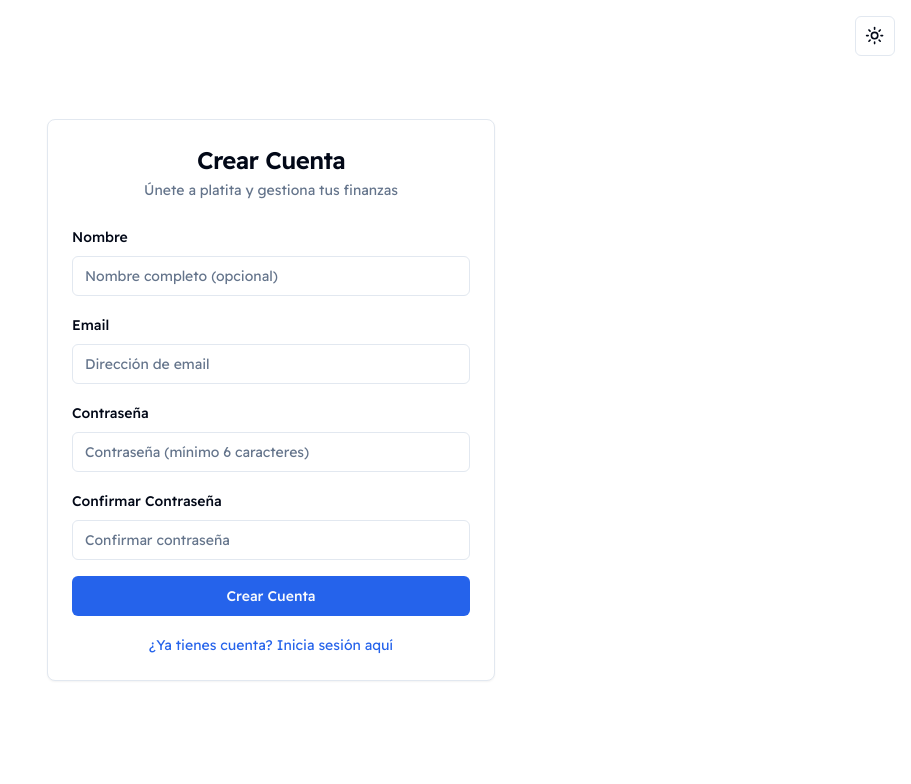
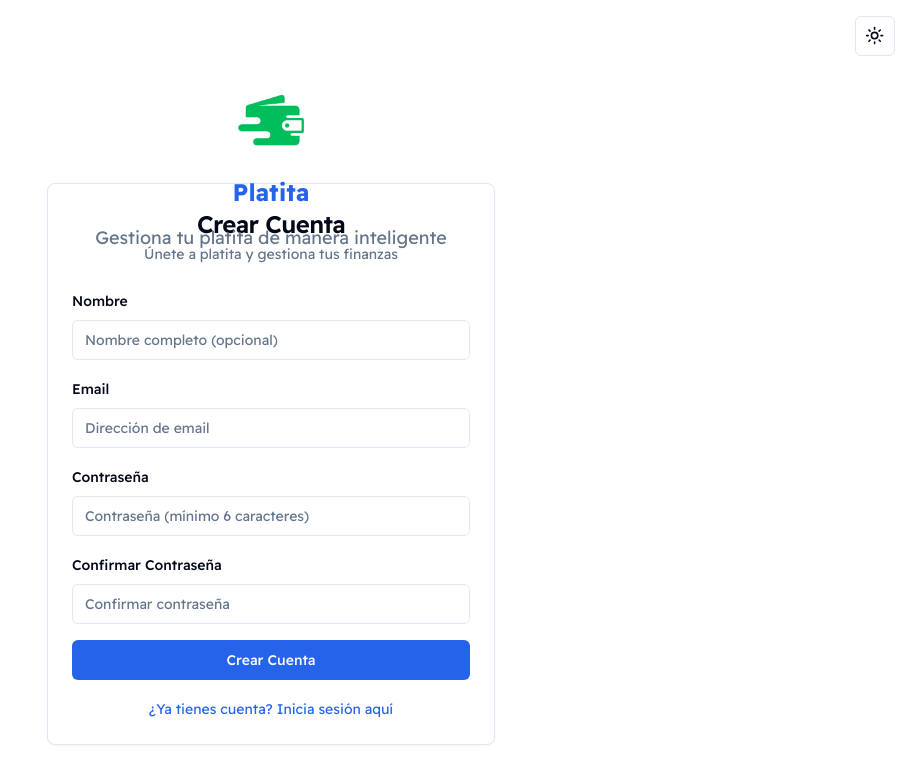
Before and after one commit to fabricastro/platita, a Next.js app: page /auth/register in a window 1280 px wide. Shown: the top 784 px of the page, without its empty margins (369-1280 px from the left). Built offline with nearby package versions, Linux system fonts and the light colour scheme.

Commit message:
Remove CAMBIOS-GASTOS and README-REFACTORING files; update login and register pages to include logo and slogan for improved branding and user experience.

```diff
--- a/app/auth/login/page.tsx
+++ b/app/auth/login/page.tsx
@@ -4,6 +4,8 @@ import { useState } from 'react'
 import { signIn } from 'next-auth/react'
 import { useRouter } from 'next/navigation'
 import Link from 'next/link'
+import Image from 'next/image'
+
 import { Card, CardContent, CardDescription, CardHeader, CardTitle } from '@/components/ui/card'
 import { Input } from '@/components/ui/input'
 import { Label } from '@/components/ui/label'
@@ -50,7 +52,26 @@ export default function LoginPage() {
       <div className="absolute top-4 right-4">
         <ThemeToggle />
       </div>
-      <Card className="w-full max-w-md">
+
+      {/* Logo y Slogan */}
+      <div className="absolute top-20 left-1/2 transform -translate-x-1/2 text-center space-y-4">
+        <div className="flex justify-center">
+          <Image
+            src="/logosf.png"
+            alt="Platita Logo"
+            width={80}
+            height={80}
+            priority
+            className="w-20 h-20"
+          />
+        </div>
+        <h1 className="text-2xl font-bold text-primary">Platita</h1>
+        <p className="text-lg text-muted-foreground max-w-md">
+          Gestiona tu platita de manera inteligente
+        </p>
+      </div>
+
+      <Card className="w-full max-w-md mt-32">
         <CardHeader className="space-y-1">
           <CardTitle className="text-2xl text-center">Iniciar Sesión</CardTitle>
           <CardDescription className="text-center">
--- a/app/auth/register/page.tsx
+++ b/app/auth/register/page.tsx
@@ -3,6 +3,8 @@
 import { useState } from 'react'
 import { useRouter } from 'next/navigation'
 import Link from 'next/link'
+import Image from 'next/image'
+
 import { Card, CardContent, CardDescription, CardHeader, CardTitle } from '@/components/ui/card'
 import { Input } from '@/components/ui/input'
 import { Label } from '@/components/ui/label'
@@ -66,7 +68,26 @@ export default function RegisterPage() {
       <div className="absolute top-4 right-4">
         <ThemeToggle />
       </div>
-      <Card className="w-full max-w-md">
+
+      {/* Logo y Slogan */}
+      <div className="absolute top-20 left-1/2 transform -translate-x-1/2 text-center space-y-4">
+        <div className="flex justify-center">
+          <Image
+            src="/logosf.png"
+            alt="Platita Logo"
+            width={80}
+            height={80}
+            priority
+            className="w-20 h-20"
+          />
+        </div>
+        <h1 className="text-2xl font-bold text-primary">Platita</h1>
+        <p className="text-lg text-muted-foreground max-w-md">
+          Gestiona tu platita de manera inteligente
+        </p>
+      </div>
+
+      <Card className="w-full max-w-md mt-32">
         <CardHeader className="space-y-1">
           <CardTitle className="text-2xl text-center">Crear Cuenta</CardTitle>
           <CardDescription className="text-center">
```
Also changed, not shown: app/README-REFACTORING.md (deleted), 1 other file (tests, documents, lock files or other folders).
